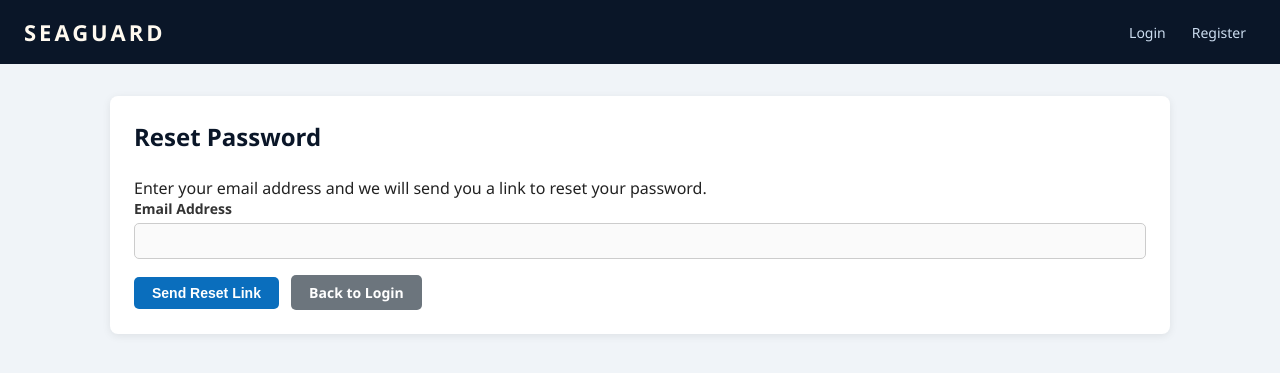
After one commit to Shangripromise/seaguard, a Django app: page /accounts/password-reset/ in a window 1280 px wide. The commit adds this page. Shown: the top 373 px of the page. Run offline with Django 5.2, Linux system fonts and the light colour scheme.

Commit message:
feat(accounts): add password reset flow with console email backend

```diff
--- a/accounts/templates/accounts/login.html
+++ b/accounts/templates/accounts/login.html
@@ -9,5 +9,6 @@
             <button type="submit" class="btn btn-primary">Login</button>
         </form>
         <p style="margin-top:15px;">No account? <a href="{% url 'register' %}">Register here</a></p>
+        <p style="margin-top:8px;"><a href="/accounts/password-reset/">Forgot your password?</a></p>
     </div>
 {% endblock %}
--- /dev/null
+++ b/accounts/templates/accounts/password_reset.html
@@ -0,0 +1,20 @@
+{% extends "base.html" %}
+{% block title %}Reset Password{% endblock %}
+{% block content %}
+<div class="card">
+    <div class="page-header">
+        <h2>Reset Password</h2>
+    </div>
+    <p>Enter your email address and we will send you a link to reset your password.</p>
+    <form method="post">
+        {% csrf_token %}
+        <div class="form-group">
+            <label>Email Address</label>
+            {{ form.email }}
+            {% if form.email.errors %}<p style="color:red;">{{ form.email.errors }}</p>{% endif %}
+        </div>
+        <button type="submit" class="btn btn-primary">Send Reset Link</button>
+        <a href="/accounts/login/" class="btn btn-secondary" style="margin-left:8px;">Back to Login</a>
+    </form>
+</div>
+{% endblock %}
--- a/seaguard/settings.py
+++ b/seaguard/settings.py
@@ -103,3 +103,5 @@ STORAGES = {
         'BACKEND': 'django.contrib.staticfiles.storage.StaticFilesStorage',
     },
 }
+# Password reset — use console backend for development (prints email to terminal)
+EMAIL_BACKEND = 'django.core.mail.backends.console.EmailBackend'
--- a/seaguard/urls.py
+++ b/seaguard/urls.py
@@ -1,6 +1,9 @@
 from django.contrib import admin
 from django.urls import path, include
 from django.views.generic import RedirectView
+from django.conf import settings
+from django.conf.urls.static import static
+from django.contrib.auth import views as auth_views
 
 urlpatterns = [
     path('', RedirectView.as_view(url='/accounts/dashboard/'), name='home'),
@@ -9,18 +12,19 @@ urlpatterns = [
     path('vessels/', include('vessels.urls', namespace='vessels')),
     path('emergencies/', include('emergencies.urls', namespace='emergencies')),
     path('providers/', include('providers.urls', namespace='providers')),
-]
-from django.contrib import admin
-from django.urls import path, include
-from django.views.generic import RedirectView
-from django.conf import settings
-from django.conf.urls.static import static
 
-urlpatterns = [
-    path('', RedirectView.as_view(url='/accounts/dashboard/'), name='home'),
-    path('admin/', admin.site.urls),
-    path('accounts/', include('accounts.urls')),
-    path('vessels/', include('vessels.urls', namespace='vessels')),
-    path('emergencies/', include('emergencies.urls', namespace='emergencies')),
-    path('providers/', include('providers.urls', namespace='providers')),
+    # Password reset
+    path('accounts/password-reset/',
+         auth_views.PasswordResetView.as_view(template_name='accounts/password_reset.html'),
+         name='password_reset'),
+    path('accounts/password-reset/done/',
+         auth_views.PasswordResetDoneView.as_view(template_name='accounts/password_reset_done.html'),
+         name='password_reset_done'),
+    path('accounts/password-reset-confirm/<uidb64>/<token>/',
+         auth_views.PasswordResetConfirmView.as_view(template_name='accounts/password_reset_confirm.html'),
+         name='password_reset_confirm'),
+    path('accounts/password-reset-complete/',
+         auth_views.PasswordResetCompleteView.as_view(template_name='accounts/password_reset_complete.html'),
+         name='password_reset_complete'),
+
 ] + static(settings.MEDIA_URL, document_root=settings.MEDIA_ROOT)
```
Also changed, not shown: accounts/templates/accounts/password_reset_complete.html (added, +9 -0 lines), accounts/templates/accounts/password_reset_confirm.html (added, +25 -0 lines), accounts/templates/accounts/password_reset_done.html (added, +10 -0 lines).
